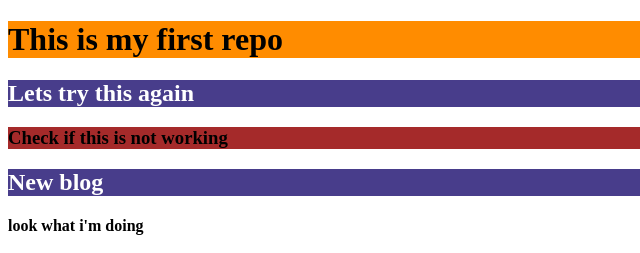
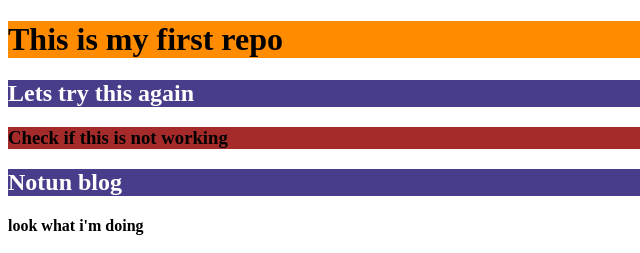
Before and after one commit to maksudur72/my-first-repo, a plain HTML site: page index.html in a window 1280 px wide. Shown: the top 253 px of the page, 0-640 px from the left. Drawn offline with Linux system fonts and the light colour scheme.

Commit message:
notun-blog

```diff
--- a/index.html
+++ b/index.html
@@ -12,7 +12,7 @@
     <h2>Lets try this again </h2>
     <h3>Check if this is not working</h3>
     <div>
-        <h2>New blog</h2>
+        <h2>Notun blog</h2>
         <h4>look what i'm doing</h4>
         <p>Lorem ipsum dolor sit amet consectetur adipisicing elit. Ex eveniet optio asperiores provident enim omnis cumque consequuntur necessitatibus veritatis, eos velit iusto nesciunt similique. Illo rem quis commodi ea distinctio nostrum aspernatur omnis, cupiditate architecto, possimus reiciendis nulla molestias quia dolor perferendis, recusandae similique dolorem repellat voluptas repellendus quo. Facilis!</p>
     </div>
```
